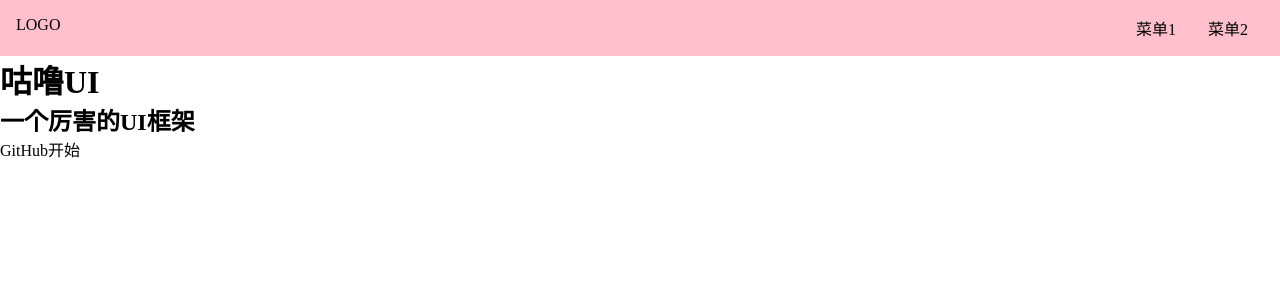
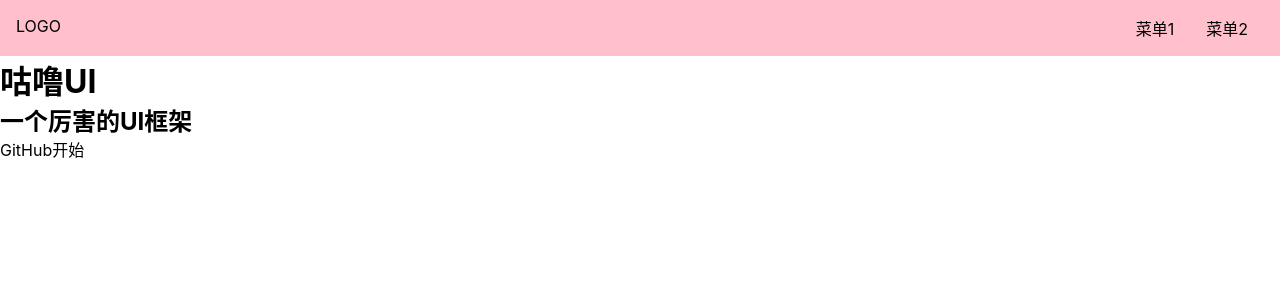
Before and after one commit to gong86627/vite, a Vue app: page / in a window 1280 px wide. Shown: the top 300 px of the page. Built offline with nearby package versions, Linux system fonts and the light colour scheme.

Commit message:
公共导航头

```diff
--- a/src/App.vue
+++ b/src/App.vue
@@ -2,8 +2,14 @@
   <router-view />
 </template>
 
-<script>
+<script lang="ts">
+import { provide, ref } from "vue";
+
 export default {
-  name: 'App',
-}
+  name: "App",
+  setup() {
+    const menuVisible = ref(false);
+    provide("xxx", menuVisible); //标记为所有的后代均可以使用
+  },
+};
 </script>
--- /dev/null
+++ b/src/components/Topnav.vue
@@ -0,0 +1,33 @@
+<template>
+  <div class="topnav">
+    <div class="logo">LOGO</div>
+    <ul class="menu">
+      <li>菜单1</li>
+      <li>菜单2</li>
+    </ul>
+  </div>
+</template>
+
+<script lang="ts">
+export default {};
+</script>
+
+<style lang="scss" scoped>
+.topnav {
+  background: pink;
+  display: flex;
+  padding: 16px;
+  > .logo {
+    max-width: 6em;
+    margin-right: auto;
+  }
+  > .menu {
+    display: flex;
+    white-space: nowrap;
+    flex-wrap: nowrap;
+    > li {
+      margin: 0 1em;
+    }
+  }
+}
+</style>
--- a/src/index.scss
+++ b/src/index.scss
@@ -13,3 +13,10 @@
     border-bottom: 1px solid;
   }
 }
+
+body {
+  font-size: 16px;
+  // 为什么这样写 font-family
+  // 答案见 https://github.com/zenozeng/fonts.css/
+  font-family: -apple-system, "Noto Sans", "Helvetica Neue", Helvetica, "Nimbus Sans L", Arial, "Liberation Sans", "PingFang SC", "Hiragino Sans GB", "Noto Sans CJK SC", "Source Han Sans SC", "Source Han Sans CN", "Microsoft YaHei", "Wenquanyi Micro Hei", "WenQuanYi Zen Hei", "ST Heiti", SimHei, "WenQuanYi Zen Hei Sharp", sans-serif;
+}
--- a/src/views/Doc.vue
+++ b/src/views/Doc.vue
@@ -1,9 +1,6 @@
 <template>
   <div>
-        <div class="topnav">
-            <div class="logo"></div>
-            <div class="menu"></div>
-        </div>
+    <Topnav />
     <div class="content">
       <aside>边栏</aside>
       <main>主内容</main>
@@ -12,11 +9,13 @@
 </template>
 
 <script>
+import Topnav from "../components/Topnav.vue";
+
 export default {
-        name: "Doc"
-    }
+  name: "Doc",
+  components: { Topnav },
+};
 </script>
 
 <style scoped>
-
 </style>
--- a/src/views/Home.vue
+++ b/src/views/Home.vue
@@ -1,12 +1,6 @@
 <template>
   <div>
-        <div class="topnav">
-            <div class="logo">LOGO</div>
-            <ul class="menu">
-                <li>菜单1</li>
-                <li>菜单2</li>
-            </ul>
-        </div>
+    <topnav />
     <div class="banner">
       <h1>咕噜UI</h1>
       <h2>一个厉害的UI框架</h2>
@@ -18,28 +12,14 @@
   </div>
 </template>
 
-<script>
+<script lang="ts">
+import Topnav from "../components/Topnav.vue";
+
 export default {
-        name: "Home"
-    }
+  name: "Home",
+  components: { Topnav },
+};
 </script>
 
 <style lang="scss" scoped>
-    .topnav{
-        background: pink;
-        display: flex;
-        padding: 16px;
-        > .logo{
-            max-width: 6em;
-            margin-right: auto;
-        }
-        > .menu{
-            display: flex;
-            white-space: nowrap;
-            flex-wrap: nowrap;
-            > li{
-                margin: 0 1em;
-            }
-        }
-    }
 </style>
```
Also changed, not shown: src/components/Frank.vue (deleted, +0 -13 lines), src/components/Frank2.vue (deleted, +0 -13 lines). Lines whose indentation alone changed are shown as unchanged.
